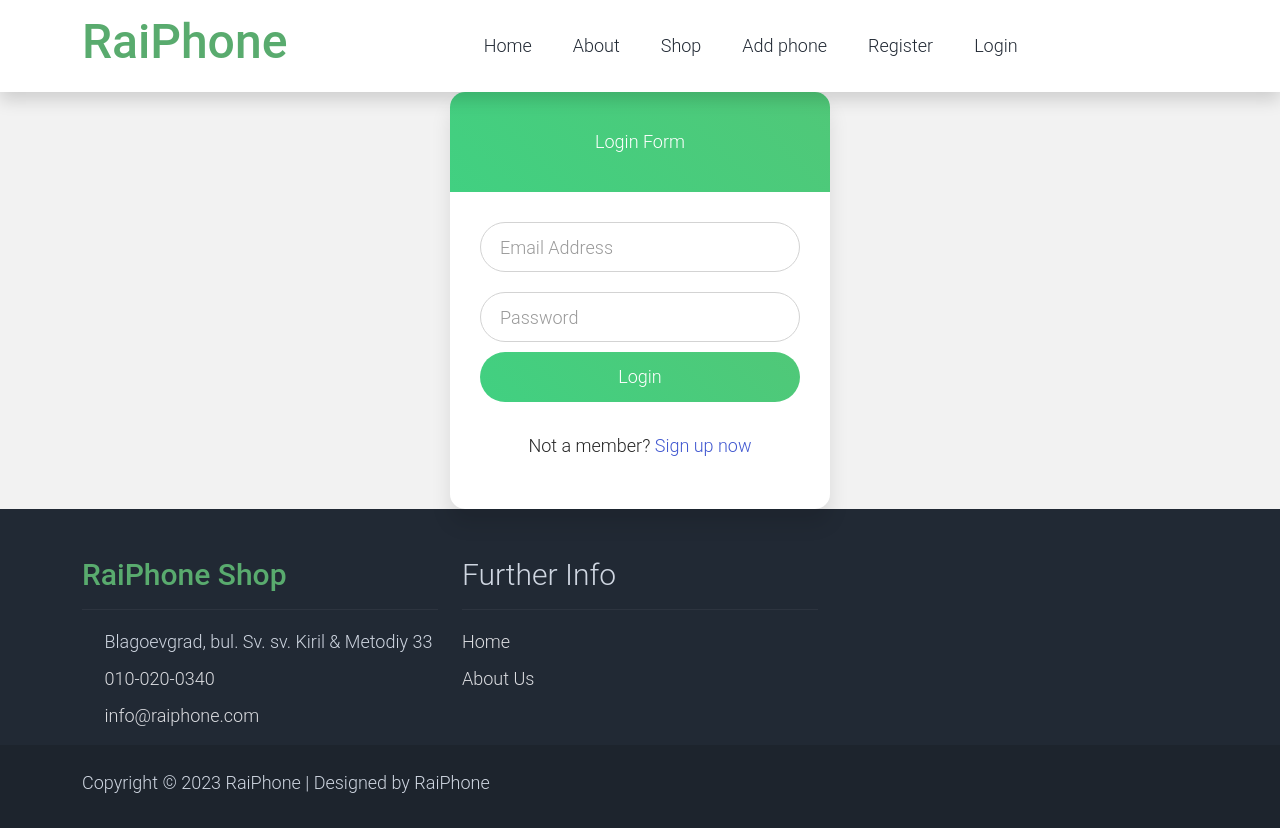
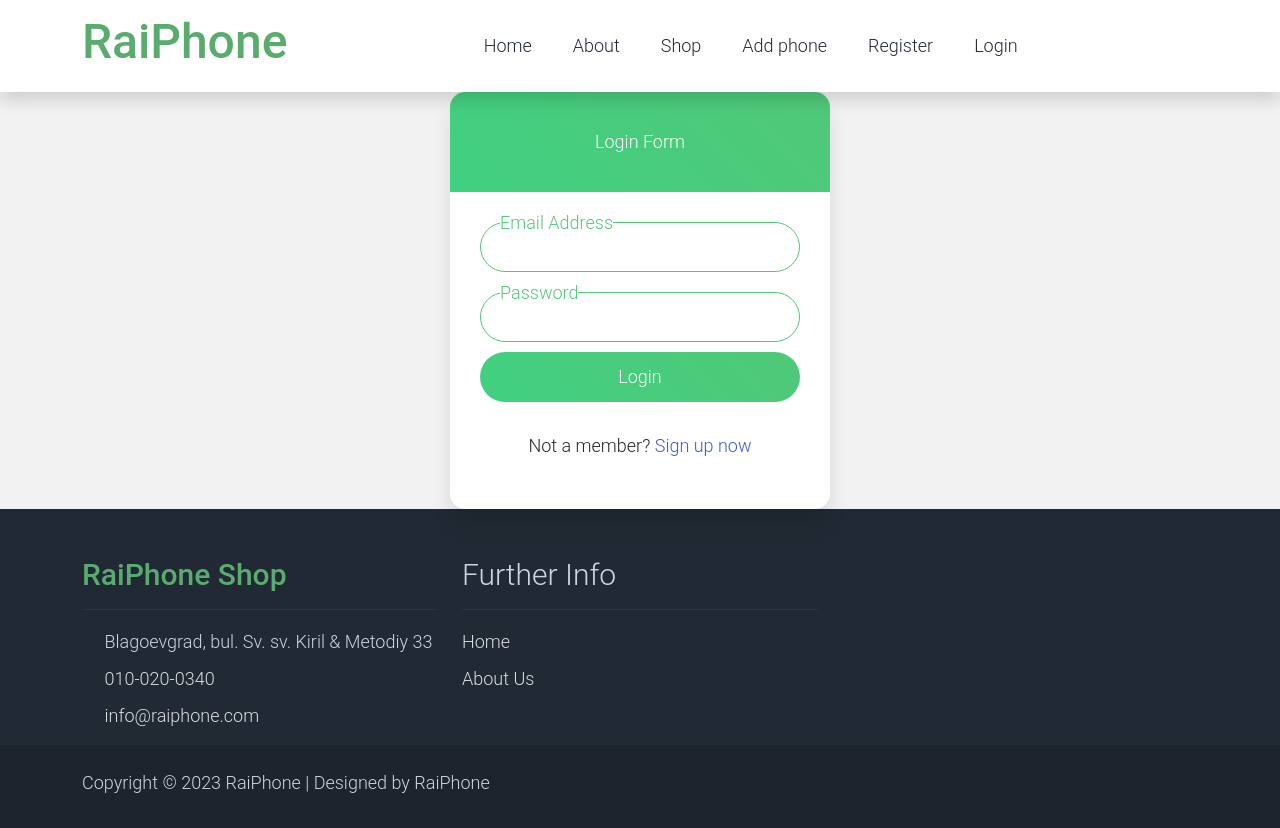
Before and after one commit to GeorgiRaichev/RaiPhone, a React (Vite) app in the folder client/: page /login in a window 1280 px wide. Built offline with nearby package versions, Linux system fonts and the light colour scheme; a web font is replaced by a local one.

Commit message:
Custum hook

```diff
--- a/client/src/App.jsx
+++ b/client/src/App.jsx
@@ -29,6 +29,10 @@ import './assets/css/add.css';
 
 
 function App() {
+  const [auth, setAuth] = useState({});
+  const loginSubmitHandler = (values) => {
+    console.log(values);
+  }
   const [count, setCount] = useState(0)
 
   return (
@@ -39,9 +43,9 @@ function App() {
         <Route path="/about" element={<About />} />
         <Route path="/shop" element={<Shop />} />
         <Route path="/register" element={<Register />} />
-        <Route path="/login" element={<Login />} />
+        <Route path="/login" element={<Login loginSubmitHandler={loginSubmitHandler} />} />
         <Route path="/add" element={<Add />} />
-        <Route path="/phones/:phoneId" element={<Details/>} />
+        <Route path="/phones/:phoneId" element={<Details />} />
         <Route path="*" element={<Error />} />
       </Routes>
       <Footer />
--- a/client/src/components/Login.jsx
+++ b/client/src/components/Login.jsx
@@ -1,17 +1,26 @@
-export default function Login() {
+import useForm from "./hooks/useForm";
+
+export default function Login({
+    loginSubmitHandler,
+}) {
+    const {values, onChange, onSubmit} = useForm(loginSubmitHandler,{
+        email: '',
+        password: '',
+    });
+
     return (
         <div className="whole">
             <div className="wrapper">
                 <div className="title">
                     Login Form
                 </div>
-                <form action="#">
+                <form onSubmit={onSubmit}>
                     <div className="field">
-                        <input type="text" required/>
+                        <input type="email" name="email" onChange={onChange} value={values.email} />
                             <label>Email Address</label>
                     </div>
                     <div className="field">
-                        <input type="password" required/>
+                        <input type="password" name="password" onChange={onChange} value={values.password} />
                             <label>Password</label>
                     </div>
                     <div className="field">
--- /dev/null
+++ b/client/src/components/hooks/useForm.js
@@ -0,0 +1,24 @@
+import { useState } from "react";
+export default function useForm(submitHandler,initialValues) {
+    const [values, setValues] = useState(initialValues);
+
+    const onChange = (e) => {
+        setValues(state => ({
+            ...state,
+            [e.target.name]: e.target.value
+
+        }))
+    }
+
+    const onSubmit = (e) => {
+        console.log('onsubmm');
+        e.preventDefault();
+        submitHandler(values);
+    }
+
+    return {
+        values,
+        onChange,
+        onSubmit,
+    }
+}
```
